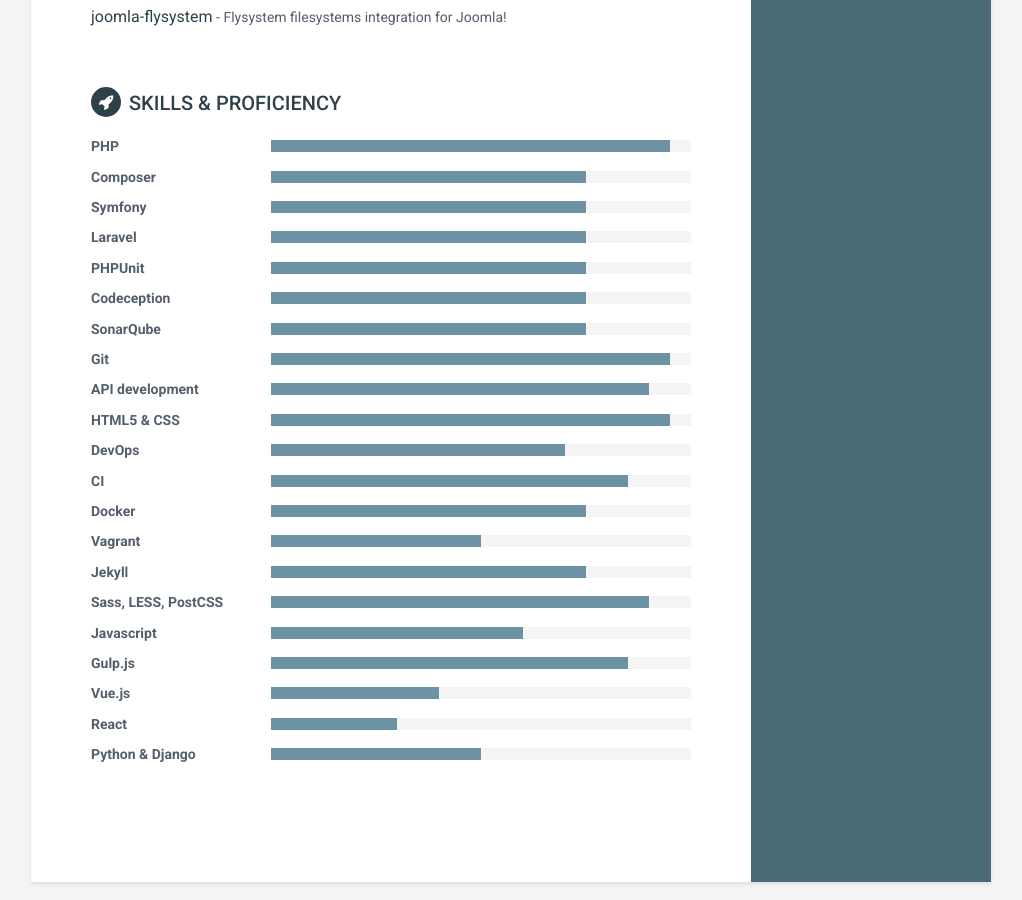
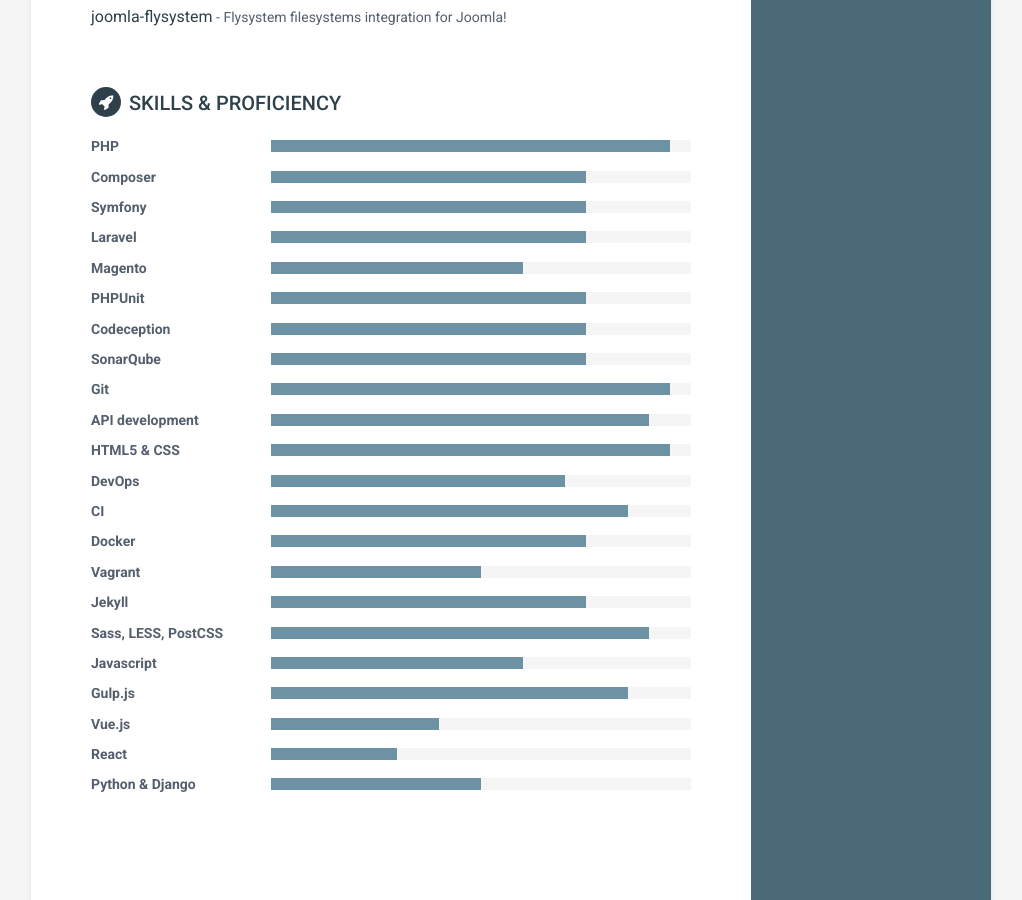
Before and after one commit to phproberto/cv, a Jekyll site: the page built from index.html, in a window 1280 px wide and 900 px high, scrolled down 2010 px. Shown: the whole window, without its empty margins (129-1151 px from the left). Built offline with Jekyll 4.4.1, drawn with Linux system fonts in a browser that asks for light colours.

Commit message:
Add magento reference

```diff
--- a/_data/skills.yml
+++ b/_data/skills.yml
@@ -10,6 +10,9 @@
 - skill:
   name: Laravel
   level: 75%
+- skill:
+  name: Magento
+  level: 60%
 - skill:
   name: PHPUnit
   level: 75%
```
